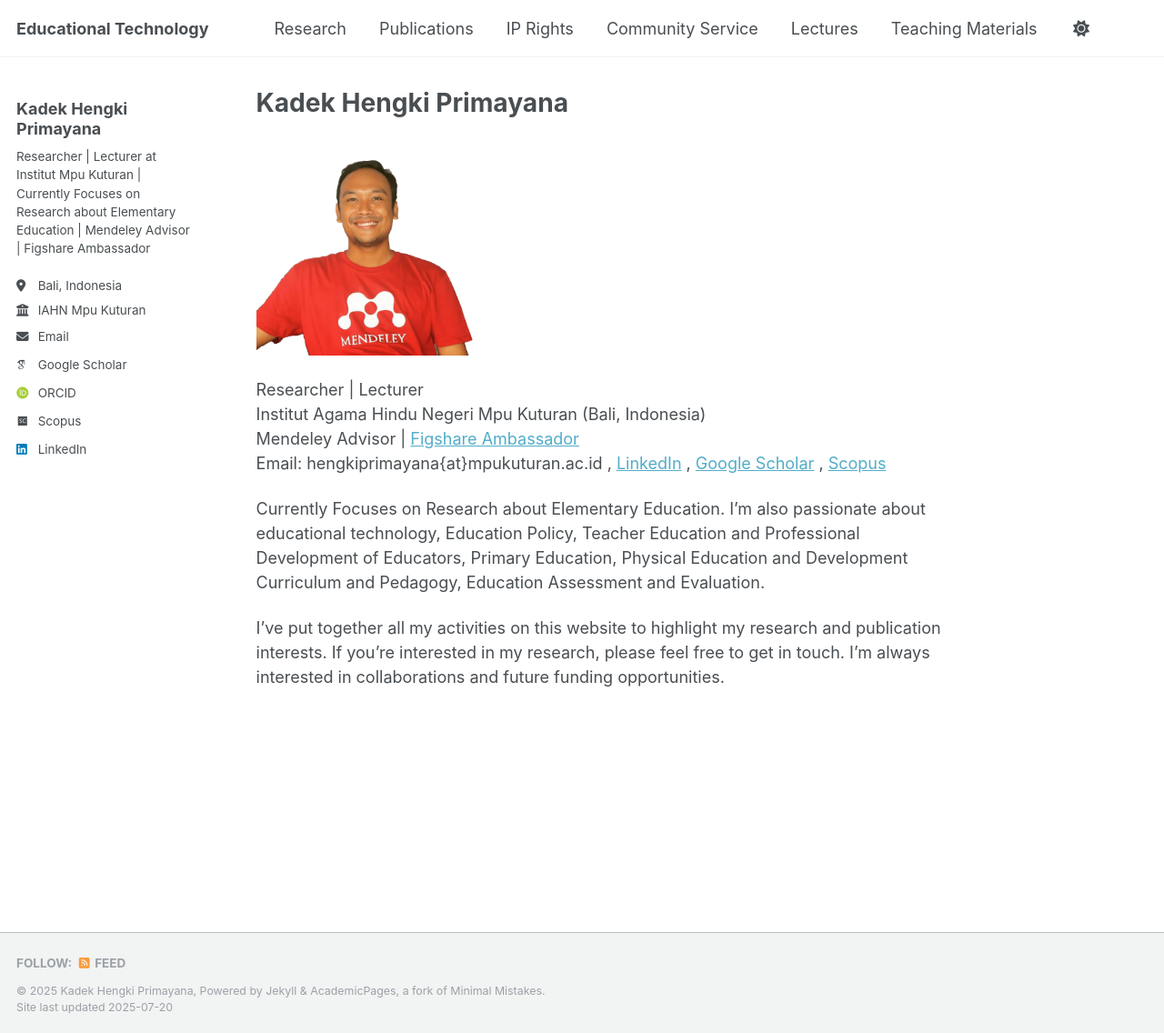
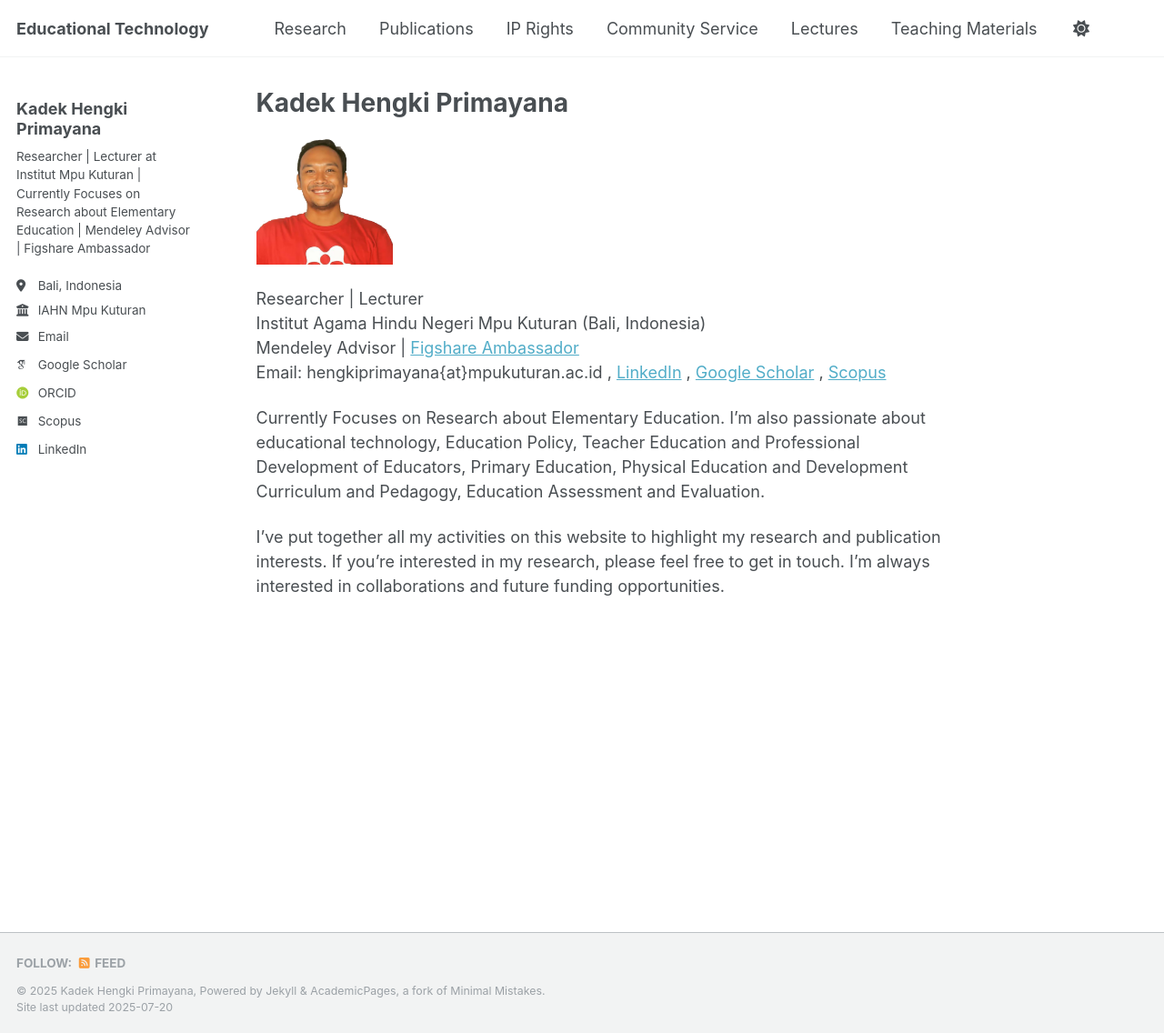
Before and after one commit to hengkiprimayana/hengkiprimayana.github.io, a Jekyll site: the page built from _pages/about.md, in a window 1280 px wide and 1136 px high. Shown: the whole window at 91% size. Built offline with Jekyll 4.4.1, drawn with Linux system fonts in a browser that asks for light colours; some web fonts are replaced; a script that is not in the unit is left out.

Commit message:
Update about.md

```diff
--- a/_pages/about.md
+++ b/_pages/about.md
@@ -7,7 +7,7 @@ redirect_from:
   - /about.html
 ---
 
-<img src="/images/hengkiweb.png" width="250">
+<img src="/images/hengkiweb2.png" width="150">
 
 Researcher | Lecturer <br>
 Institut Agama Hindu Negeri Mpu Kuturan (Bali, Indonesia) <br>
```
